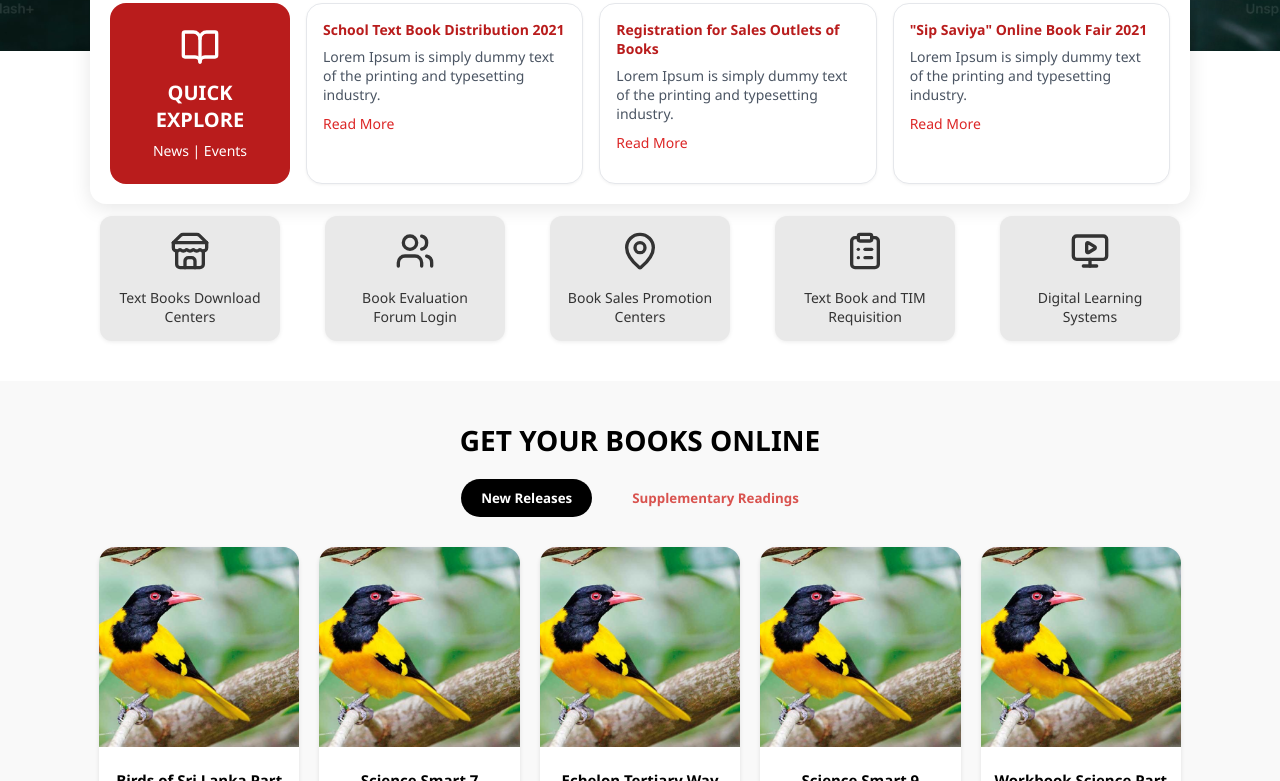
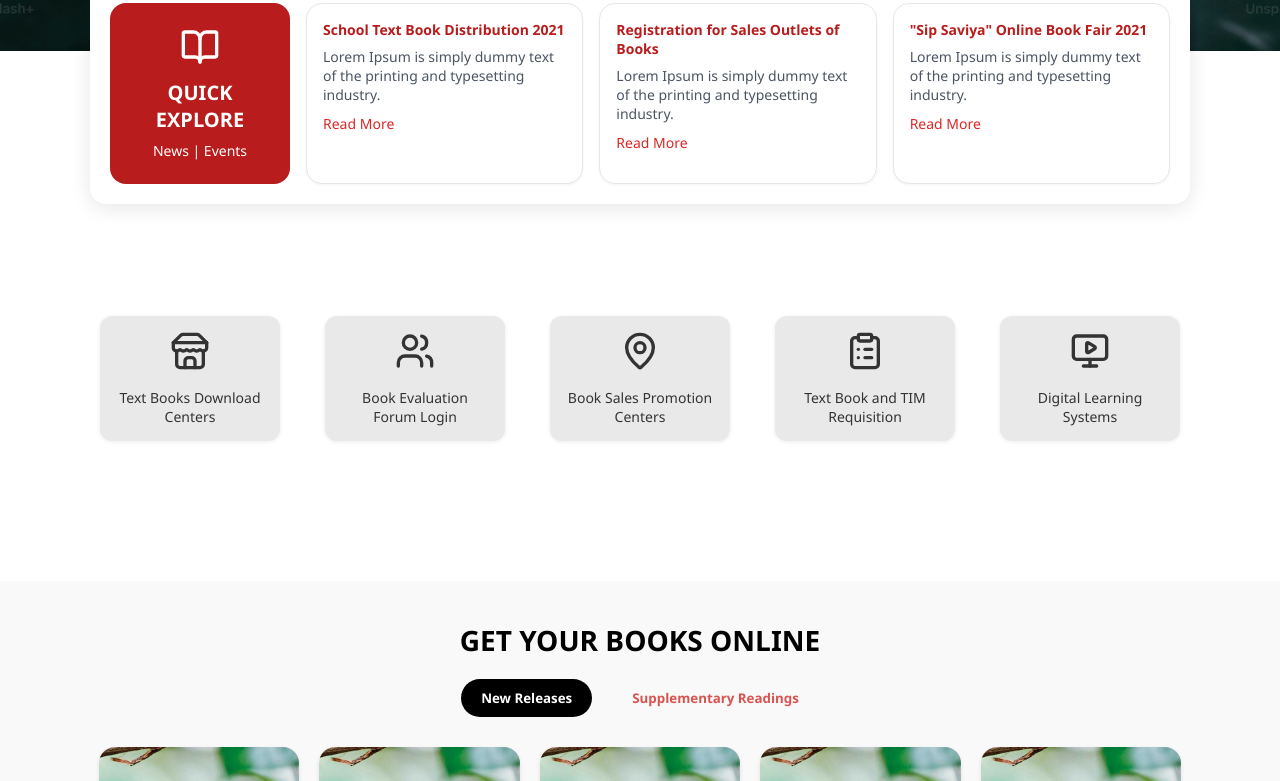
Before and after one commit to malshi27/edu, a React (Create React App) app: page / in a window 1280 px wide. Shown: the part 629-1410 px from the top of the page. Built offline with nearby package versions, Linux system fonts and the light colour scheme.

Commit message:
make some changes

```diff
--- a/src/pages/HeroSection.js
+++ b/src/pages/HeroSection.js
@@ -60,6 +60,7 @@ const HeroSection = () => {
           <MdArrowBackIos />
         </button>
 
+
         <div className="hero-text">
           <p className="grade">
             GRADE <span className="grade-number">{currentSlide.grade}</span> SCIENCE
@@ -78,6 +79,7 @@ const HeroSection = () => {
           </p>
         </div>
 
+
         <button className="arrow right-arrow" onClick={goToNext}>
           <MdArrowForwardIos />
         </button>
--- a/src/pages/ServiceCards.css
+++ b/src/pages/ServiceCards.css
@@ -2,9 +2,9 @@
   display: flex;
   gap: 45px;
   justify-content: center;
-  padding: 40px 10px;
+  padding: 140px 10px;
   flex-wrap: nowrap;
-  overflow-x: scroll; /* Horizontal scroll for mobile */
+  overflow-x: scroll; /*Horizontal scroll for mobile */
   scroll-snap-type: x mandatory; /* Ensure the scroll snaps to each card */
   -webkit-overflow-scrolling: touch; /* Enable smooth scrolling on iOS */
   scroll-behavior: smooth; /* Smooth scrolling */
@@ -41,7 +41,7 @@
   font-weight: 500;
 }
 
-/* Responsive adjustments for larger screens */
+/*  Responsive adjustments for larger screens  */
 @media (max-width: 1200px) {
   .service-card {
     width: 30%;
@@ -75,9 +75,9 @@
     font-size: 12px; /* Reduce font size */
   }
 
-  /* Adjust for scrolling behavior on mobile */
+  /*  Adjust for scrolling behavior on mobile  */
   .service-cards-container::-webkit-scrollbar {
-    height: 8px; /* Custom scrollbar size */
+    height: 8px; /* Custom scrollbar size  */
   }
 
   .service-cards-container::-webkit-scrollbar-thumb {
```
